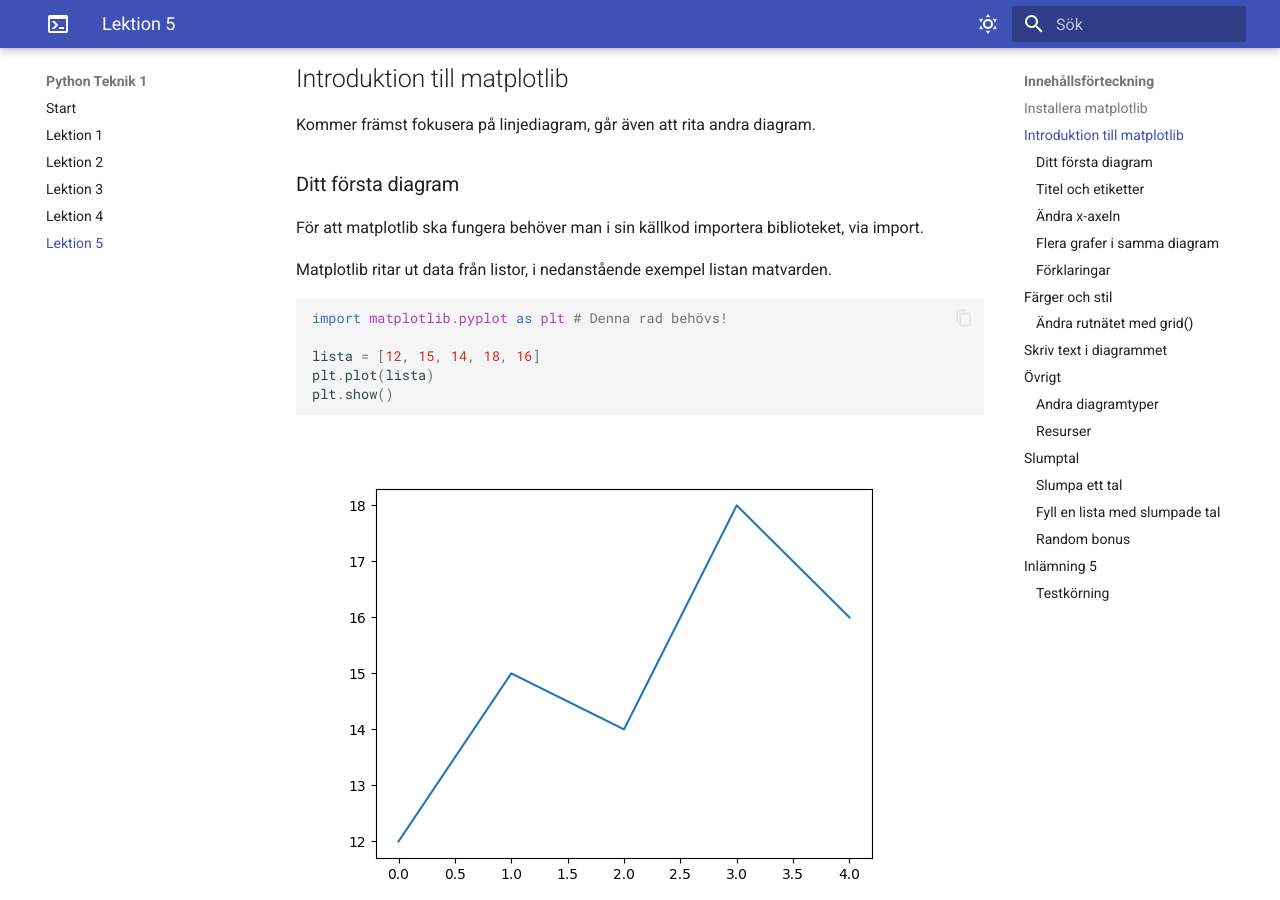
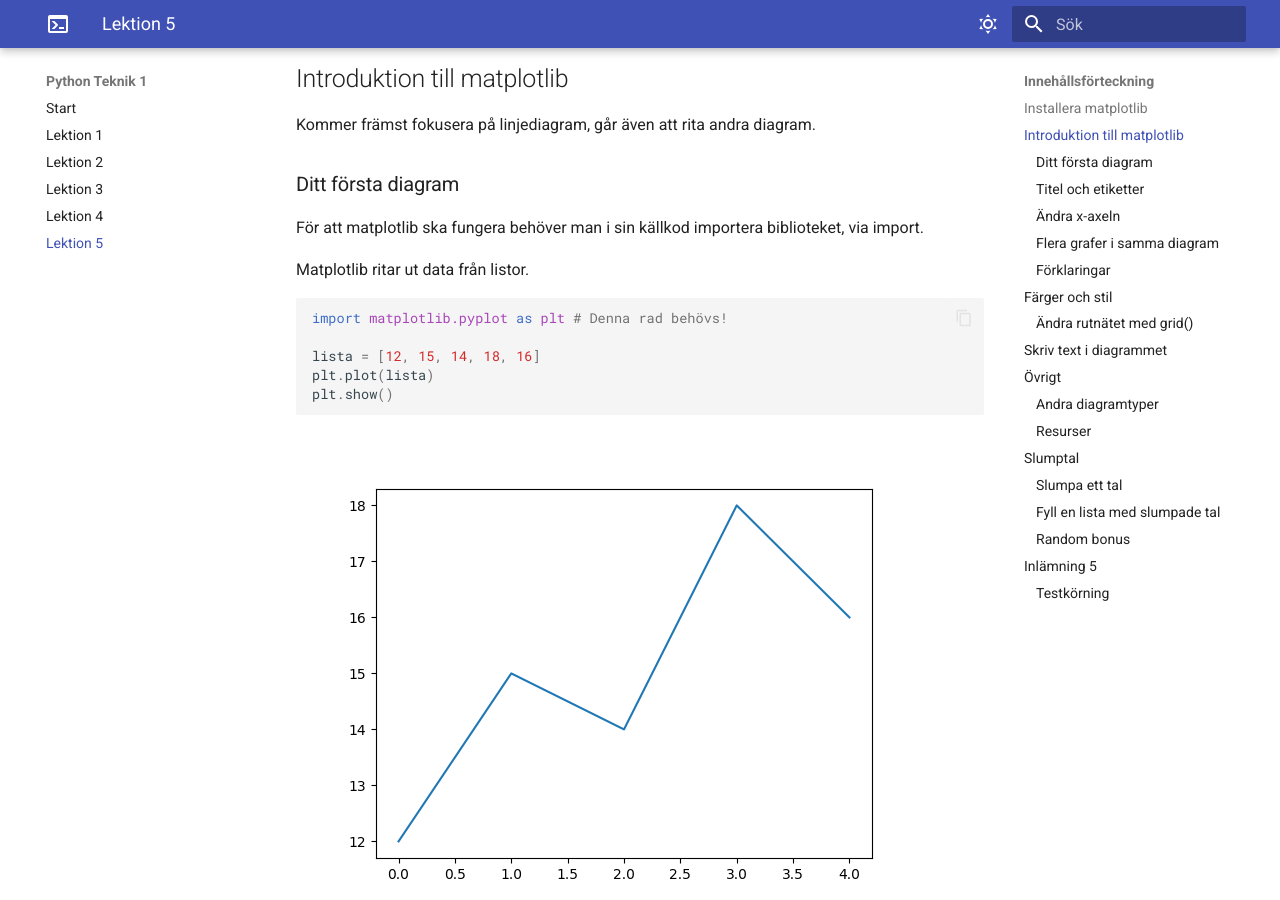
Before and after one commit to efk-tingsholm/python-teknik-1, an MkDocs documentation site: the page built from docs/content/lektion-5.md, in a window 1280 px wide and 900 px high, scrolled down 550 px. Built offline with MkDocs 1.6.1 and Material for MkDocs 9.7.7, drawn with Linux system fonts in a browser that asks for light colours.

Commit message:
hittade typo direkt

````diff
--- a/docs/content/lektion-5.md
+++ b/docs/content/lektion-5.md
@@ -32,7 +32,7 @@ Kommer främst fokusera på linjediagram, går även att rita andra diagram.
 ### Ditt första diagram
 För att matplotlib ska fungera behöver man i sin källkod importera biblioteket, via import.
 
-Matplotlib ritar ut data från listor, i nedanstående exempel listan matvarden.
+Matplotlib ritar ut data från listor.
 ```py
 import matplotlib.pyplot as plt # Denna rad behövs!
 
````
